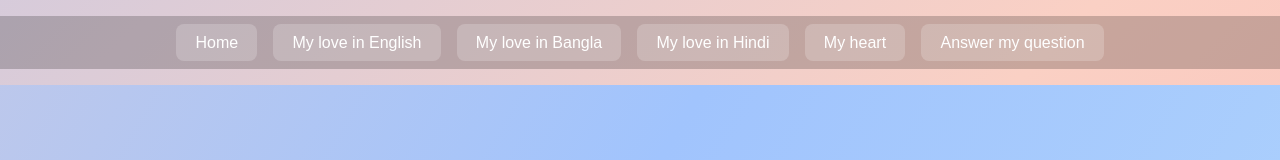
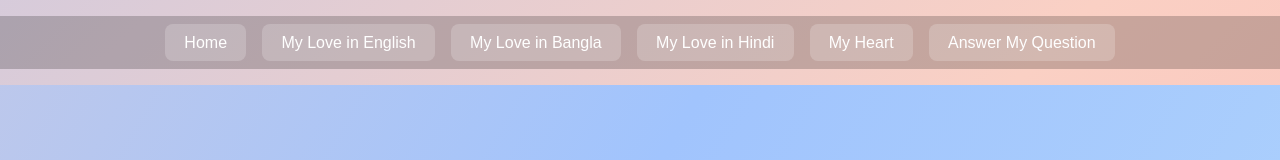
Before and after one commit to askmesupu/lastandfinal, a React (Create React App) app: page / in a window 1280 px wide. Shown: the top 160 px of the page. Built offline with nearby package versions, Linux system fonts and the light colour scheme.

Commit message:
Update Navbar.js

```diff
--- a/src/components/Navbar.js
+++ b/src/components/Navbar.js
@@ -3,12 +3,12 @@ import React from "react";
 export default function Navbar({ onNavigate }) {
   return (
     <nav className="navbar">
-      <button onClick={() => onNavigate("/")}>Home</button>
-      <button onClick={() => onNavigate("/english")}>My love in English</button>
-      <button onClick={() => onNavigate("/bangla")}>My love in Bangla</button>
-      <button onClick={() => onNavigate("/hindi")}>My love in Hindi</button>
-      <button onClick={() => onNavigate("/myheart")}>My heart</button>
-      <button onClick={() => onNavigate("/questionanswer")}>Answer my question</button>
+      <button onClick={() => onNavigate("/")} className="nav-btn">Home</button>
+      <button onClick={() => onNavigate("/english")} className="nav-btn">My Love in English</button>
+      <button onClick={() => onNavigate("/bangla")} className="nav-btn">My Love in Bangla</button>
+      <button onClick={() => onNavigate("/hindi")} className="nav-btn">My Love in Hindi</button>
+      <button onClick={() => onNavigate("/myheart")} className="nav-btn">My Heart</button>
+      <button onClick={() => onNavigate("/questionanswer")} className="nav-btn">Answer My Question</button>
     </nav>
   );
-  }
+    }
```
